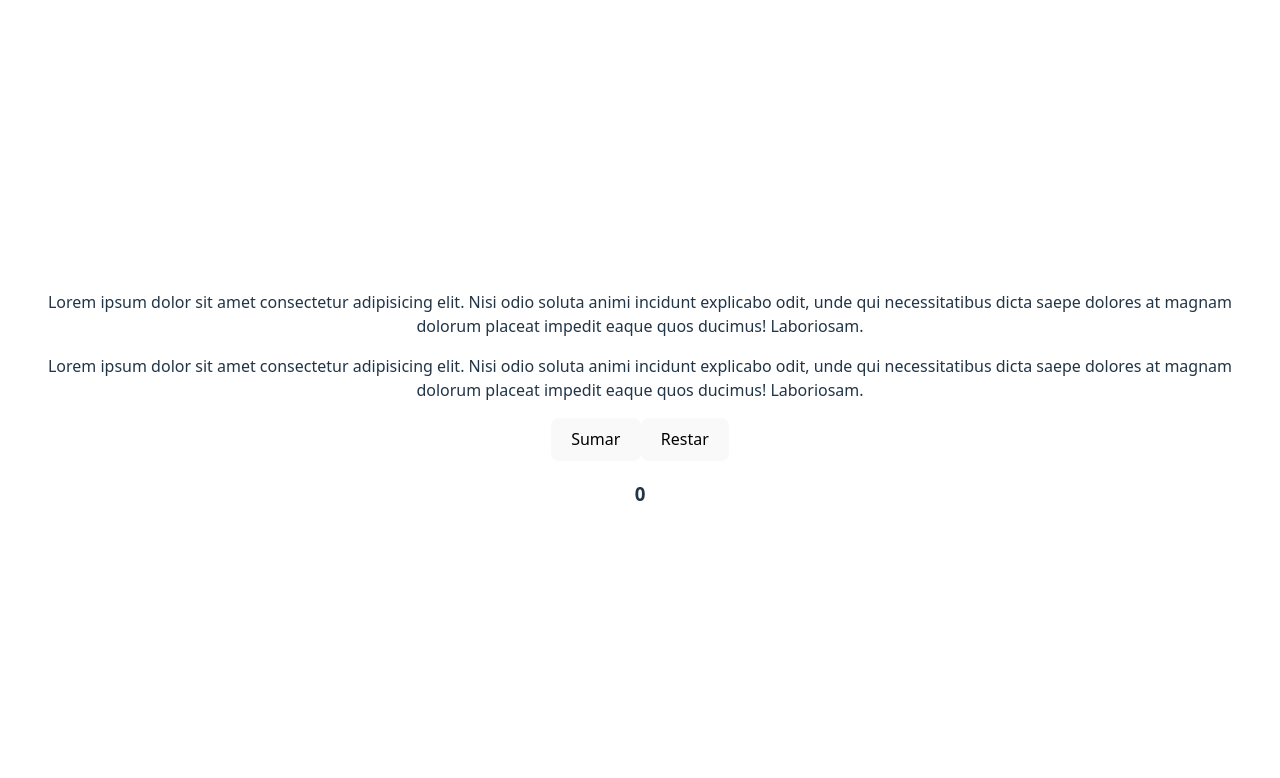
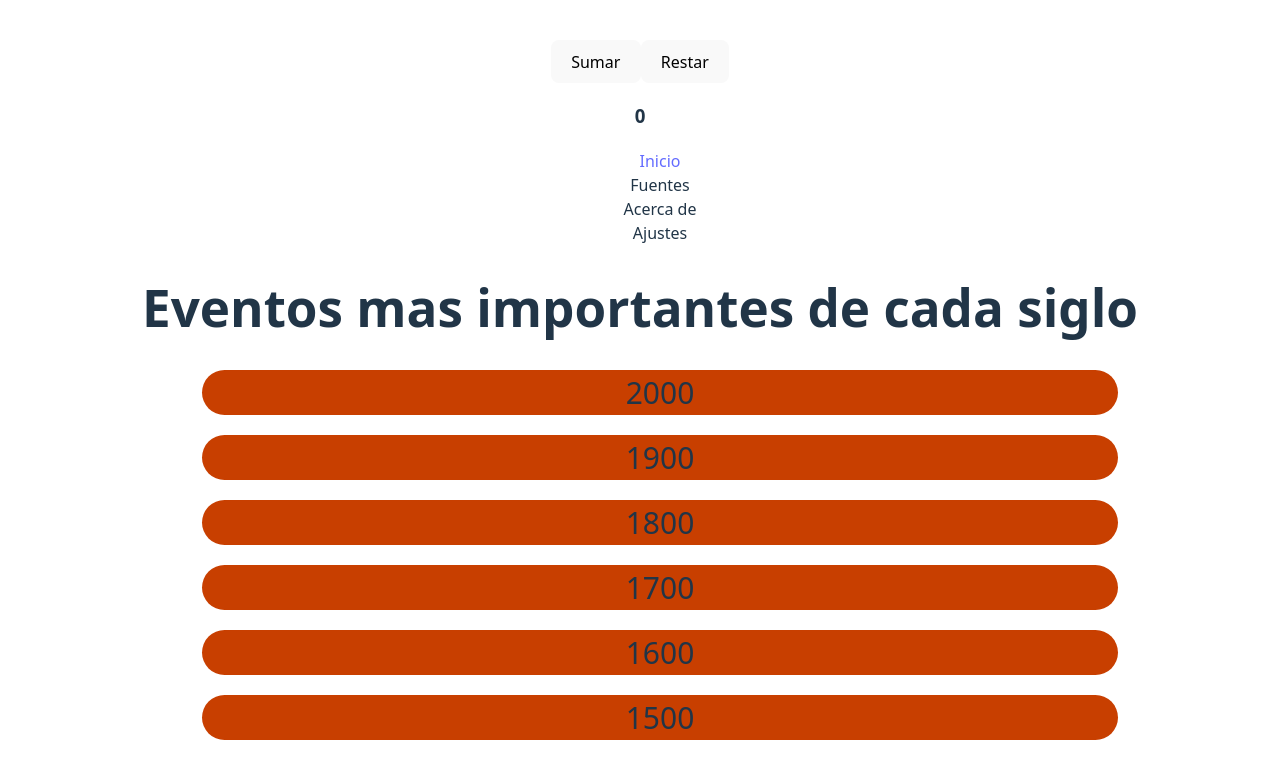
Before and after one commit to matiasllanos3456/Linea-de-tiempo, a React (Vite) app: page / in a window 1280 px wide. Shown: the top 778 px of the page. Built offline with nearby package versions, Linux system fonts and the light colour scheme.

Commit message:
Creacion de la NavBar

```diff
--- a/src/App.jsx
+++ b/src/App.jsx
@@ -1,4 +1,8 @@
-import {Contador} from './pages/Contador'
+import {Contador} from './pages/Contador';
+import {Page1} from './pages/Page1';
+import {NavBar} from './pages/NavBar';
+// Herramientas para trabajar con rutas de navegación
+import { BrowserRouter, Route, Routes} from 'react-router-dom';
 import './App.css'
 
 function App() {
@@ -6,9 +10,18 @@ function App() {
   return (
     <>
       <div>
-        <p>Lorem ipsum dolor sit amet consectetur adipisicing elit. Nisi odio soluta animi incidunt explicabo odit, unde qui necessitatibus dicta saepe dolores at magnam dolorum placeat impedit eaque quos ducimus! Laboriosam.</p>
-        <p>Lorem ipsum dolor sit amet consectetur adipisicing elit. Nisi odio soluta animi incidunt explicabo odit, unde qui necessitatibus dicta saepe dolores at magnam dolorum placeat impedit eaque quos ducimus! Laboriosam.</p>
-        <Contador />
+        <BrowserRouter>
+
+          <Contador />
+          {/* La barra de navegacion va a estar en todas las paginas */}
+          <NavBar />
+          {/* Dentro de cada ruta van a estar las distintas paginas */}
+          <Routes>
+            {/* Pagina de inicio */}
+            <Route path='/' element={<Page1 />}></Route>
+          </Routes>
+
+        </BrowserRouter>
       </div>
     </>
   )
--- /dev/null
+++ b/src/pages/NavBar.jsx
@@ -0,0 +1,18 @@
+import './stylesNavBar.css'
+import {Page1} from './Page1'
+import {Link} from 'react-router-dom'
+export const NavBar = () => {
+    return <div>
+        <nav class='navbar'>
+            <ul class='nav-links'>
+                <li class="#">
+                    {/* Este link llevara al inicio */}
+                    <Link to='/' element={<Page1 />}>Inicio</Link>
+                </li>
+                <li class="#">Fuentes</li>
+                <li class="#">Acerca de</li>
+                <li class="#">Ajustes</li>
+            </ul>
+        </nav>
+    </div>
+}
--- a/src/pages/Page1.jsx
+++ b/src/pages/Page1.jsx
@@ -1,5 +1,16 @@
+// Pagina principal
+import './stylesPage1.css'
+
 export const Page1 = () => {
     return <div>
-        <h1>LLLLLL</h1>
+        <h1>Eventos mas importantes de cada siglo</h1>
+        <ul class='date-links'>
+            <li class='fecha'>2000</li>
+            <li class='fecha'>1900</li>
+            <li class='fecha'>1800</li>
+            <li class='fecha'>1700</li>
+            <li class='fecha'>1600</li>
+            <li class='fecha'>1500</li>
+        </ul>
     </div>
 }
--- /dev/null
+++ b/src/pages/stylesNavBar.css
@@ -0,0 +1,3 @@
+.nav-links {
+    list-style: none;
+}
--- /dev/null
+++ b/src/pages/stylesPage1.css
@@ -0,0 +1,9 @@
+.date-links {
+    list-style: none;
+}
+.fecha {
+    margin: 20px;
+    font-size: 30px;
+    background-color: rgb(200, 63, 0);
+    border-radius: 50px;
+}
```
